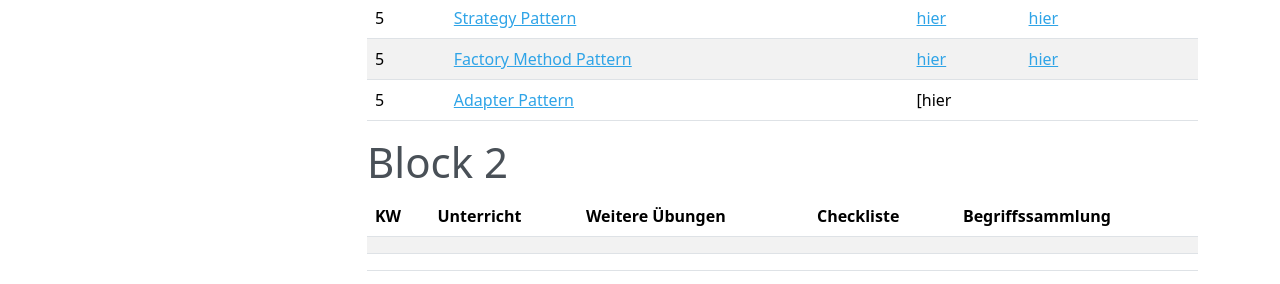
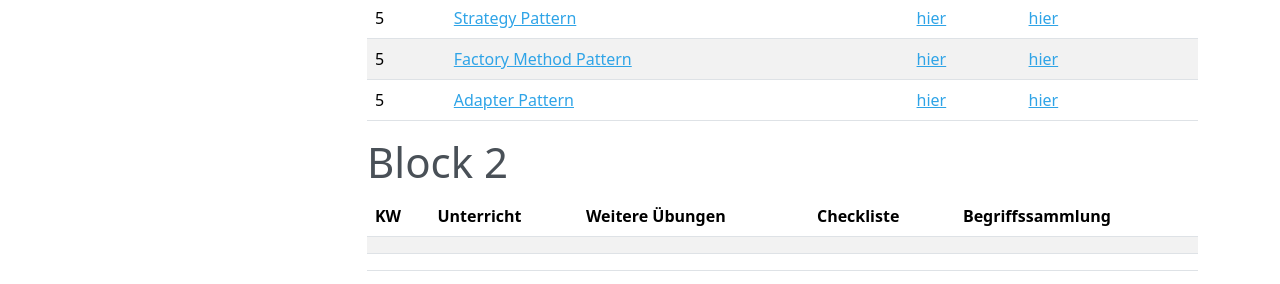
Before and after one commit to kevinsuelzle/Python_Wiki, an MkDocs documentation site: the page built from docs/lehrplan/lehrplan.md, in a window 1280 px wide and 900 px high, scrolled down 1071 px. Shown: the part 377-661 px from the top of the window. Built offline with MkDocs 1.6.1, drawn with Linux system fonts in a browser that asks for light colours; nearby versions of some CDN libraries.

Commit message:
add table

```diff
--- a/docs/lehrplan/lehrplan.md
+++ b/docs/lehrplan/lehrplan.md
@@ -35,7 +35,7 @@
 | 5     | [Design Patterns Allgemein](python_grundlagen/Woche%204-5/14_design_patterns.md)       |                 | [hier](python_grundlagen/Woche%204-5/14_design_patterns.md#checkliste) | [hier](python_grundlagen/Woche%204-5/14_design_patterns.md#neue-schlüsselwörter) |
 | 5     | [Strategy Pattern](python_grundlagen/Woche%204-5/14_x1_strategy.md)              |                 | [hier](python_grundlagen/Woche%204-5/14_x1_strategy.md#checkliste)   | [hier](python_grundlagen/Woche%204-5/14_x1_strategy.md#neue-schlüsselwörter)  |
 | 5     | [Factory Method Pattern](python_grundlagen/Woche%204-5/14_x2_factory_method.md) |                 | [hier](python_grundlagen/Woche%204-5/14_x2_factory_method.md#checkliste) | [hier](python_grundlagen/Woche%204-5/14_x2_factory_method.md#neue-schlüsselwörter) |
-| 5     | [Adapter Pattern](python_grundlagen/Woche%204-5/14_x3_adapter.md)               |                 | [hier
+| 5     | [Adapter Pattern](python_grundlagen/Woche%204-5/14_x3_adapter.md)               |                 | [hier](python_grundlagen/Woche%204-5/14_x3_adapter.md#checkliste) | [hier](python_grundlagen/Woche%204-5/14_x3_adapter.md#neue-schlüsselwörter) |
 
 
 # Block 2
```
